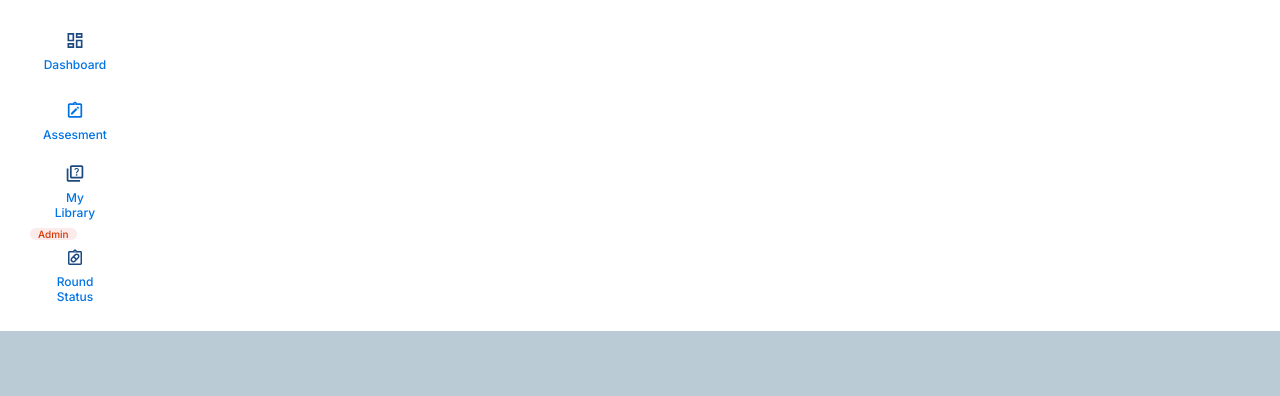
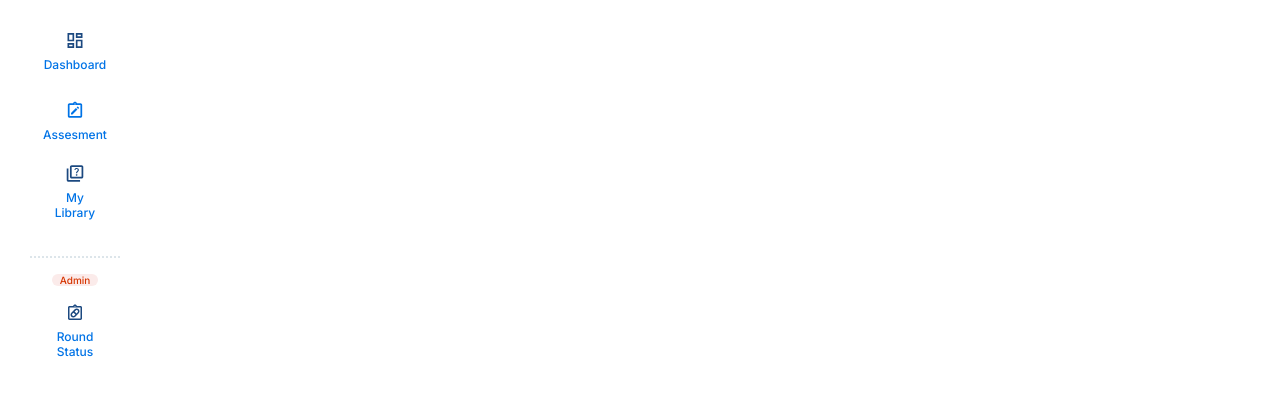
Before and after one commit to HarshitSinghT0mar/Unstop, a React (Vite) app: page / in a window 1280 px wide. Shown: the top 396 px of the page. Built offline with nearby package versions, Linux system fonts and the light colour scheme.

Commit message:
fix nav styles

```diff
--- a/src/App.css
+++ b/src/App.css
@@ -41,7 +41,7 @@ html{
 body{
   height: 100%;
   font-family: Inter;
-  background: rgba(186, 203, 213, 1);
+  /* background: rgba(186, 203, 213, 1); */
   font-size: var(--fs-primary);
   font-weight: var(--fw-primary);
   line-height: normal;
@@ -56,10 +56,11 @@ body{
   padding: 16px 20px 20px 30px;
   gap: 10px;
   flex-shrink: 0;
-  background-color: var(--clr-bg-secondry);
+  background: var(--clr-bg-secondry);
 }
 
-.nav-container li{
+
+.list-item{
   display: flex;
 width: 90px;
 height: 70px;
@@ -72,15 +73,18 @@ flex-shrink: 0;
 text-align: center;
 }
 
-.nav-container span{
+.list-admin{
+display: flex;
+justify-content: flex-end;
+  gap: 16px;
+  padding: 10px 0px  ;
+}
+
+.admin{
   color: rgba(214, 53, 0, 1);
-  font-family: Inter;
   font-size: 10px;
-  font-style: normal;
-  font-weight: 500;
   border-radius: 22px;
   border: 1px solid var rgba(214, 53, 0, 1);
   background: #FBEBEA;
   padding: 0 8px;
-  justify-content: center;
 }
--- a/src/App.jsx
+++ b/src/App.jsx
@@ -5,9 +5,9 @@ function App() {
 
 
   return (
-    <>
+    <div className='app-container'>
       <Navbar />
-    </>
+    </div>
   )
 }
 
--- a/src/components/Navbar.jsx
+++ b/src/components/Navbar.jsx
@@ -1,20 +1,32 @@
-import React from 'react'
+import React from "react";
 
 const Navbar = () => {
   return (
-    <div className='nav-container'>
-    <div className='nav-container-list'>
-    <ul>
-        <li className='list-item'><img rel='icon' src='/assets/dashboard.svg'/>Dashboard</li>
-        <li className='list-item'><img rel='icon' src='/assets/note_alt.svg'/>Assesment</li>
-        <li className='list-item'><img rel='icon' src='/assets/quiz.svg'/>My Library</li>
-        <span>Admin</span>
-        <li className='list-item'><img rel='icon' src='/assets/admin_meds.svg'/>Round Status</li>
+    <div className="nav-container">
+      <ul style={{ textAlign: "center" }}>
+        <li className="list-item">
+          <img rel="icon" src="/assets/dashboard.svg" />
+          Dashboard
+        </li>
+        <li className="list-item">
+          <img rel="icon" src="/assets/note_alt.svg" />
+          Assesment
+        </li>
+        <li className="list-item">
+          <img rel="icon" src="/assets/quiz.svg" />
+          My Library
+        </li>
+        <li className="list-item list-admin">
+          <img rel="icon" src="assets/Vector 267.svg" />
+          <span className="admin">Admin</span>
+        </li>
+        <li className="list-item">
+          <img rel="icon" src="/assets/admin_meds.svg" />
+          Round Status
+        </li>
+      </ul>
+    </div>
+  );
+};
 
-      </ul>
-      </div>
-    </div>
-  )
-}
-
-export default Navbar
+export default Navbar;
```
Also changed, not shown: public/assets/Vector 267.svg (added).
